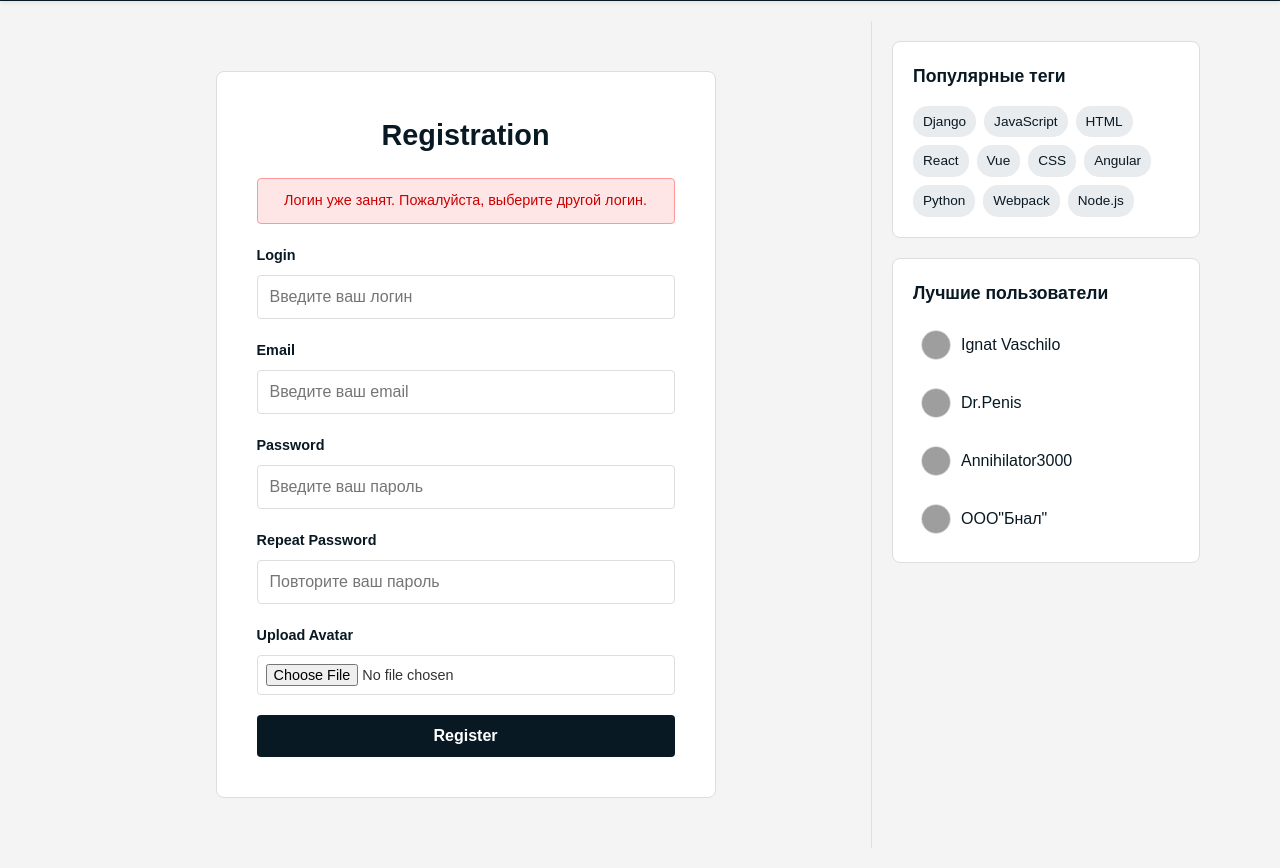
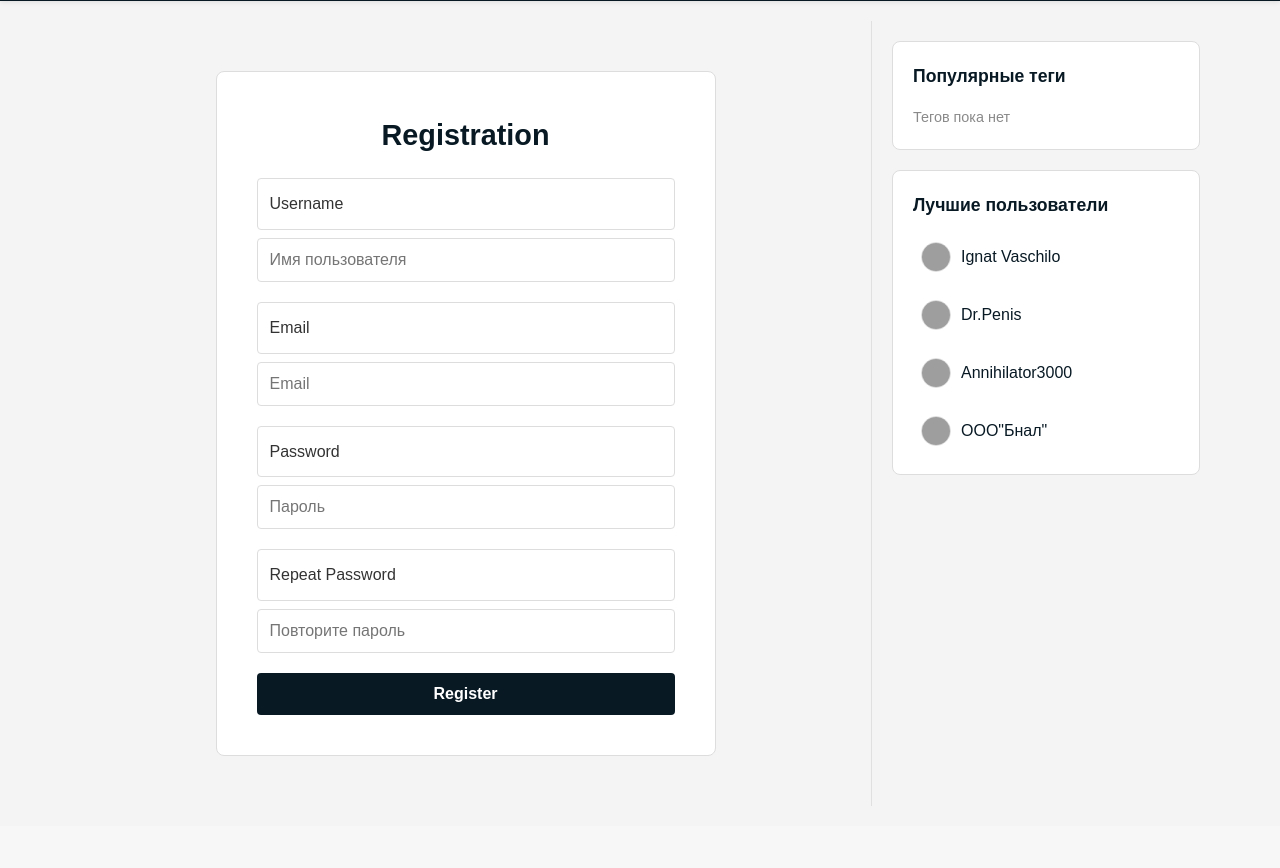
Before and after one commit to Xlebusheck1/DjangoWebForum, a Django app: page /signup/ in a window 1280 px wide. Shown: the part 70-938 px from the top of the page. After the commit the page ends 876 px from the top, so only its background shows below. Run offline with Django 5.2, Linux system fonts and the light colour scheme; data comes from the database, SQL or seed files in the repository; both versions use the stored data as it was after the commit; grey boxes are pictures that could not be loaded.

Commit message:
registration form

```diff
--- a/core/forms.py
+++ b/core/forms.py
@@ -1,7 +1,9 @@
 from django import forms
-from django.forms.widgets import PasswordInput, TextInput
+from django.forms.widgets import PasswordInput, TextInput, EmailInput
 from django.contrib.auth import authenticate
-from core.models import Question, Tag
+from core.models import Question, Tag, User
+from django.contrib.auth.password_validation import validate_password
+from django.core.exceptions import ValidationError
 
 
 class LoginForm(forms.Form):
@@ -30,10 +32,81 @@ class LoginForm(forms.Form):
         if username and password:
             self.user = authenticate(username=username, password=password)
             if self.user is None:
-                raise forms.ValidationError('Неверное имя пользователя или пароль')
+                raise ValidationError('Неверное имя пользователя или пароль')
 
         return cleaned_data
 
+
+class SignupForm(forms.ModelForm):
+    password1 = forms.CharField(
+        max_length=120,
+        widget=PasswordInput(attrs={
+            'class': 'form-input',
+            'placeholder': 'Пароль',
+            'autocomplete': 'new-password',
+        }),
+        label='Пароль'
+    )
+    password2 = forms.CharField(
+        max_length=120,
+        widget=PasswordInput(attrs={
+            'class': 'form-input',
+            'placeholder': 'Повторите пароль',
+            'autocomplete': 'new-password',
+        }),
+        label='Повторите пароль'
+    )
+
+    class Meta:
+        model = User
+        fields = ('username', 'email')
+        widgets = {
+            'username': TextInput(attrs={
+                'class': 'form-input',
+                'placeholder': 'Имя пользователя',
+                'autocomplete': 'username',
+            }),
+             'email': EmailInput(attrs={
+                'class': 'form-input',
+                'placeholder': 'Email',
+                'autocomplete': 'email',
+            }),
+        }
+        labels = {
+            'username': 'Имя пользователя',
+            'email': 'Email',
+        }
+
+    def clean_password2(self):
+        password1 = self.cleaned_data.get('password1')
+        password2 = self.cleaned_data.get('password2')
+        if not password1 or not password2:
+            raise ValidationError('Введите пароль дважды')
+        if password1 != password2:
+            raise ValidationError('Пароли не совпадают')
+        validate_password(password2)
+
+        return password2
+
+    def clean_username(self):
+        username = self.cleaned_data.get('username')
+        if User.objects.filter(username=username).exists():
+            raise ValidationError('Пользователь с таким именем уже существует')
+        return username
+
+    def clean_email(self):
+        email = self.cleaned_data.get('email')
+        if email and User.objects.filter(email=email).exists():
+            raise ValidationError('Пользователь с таким email уже существует')
+        return email
+
+    def save(self, commit=True):
+        user = super().save(commit=False)
+        password = self.cleaned_data['password1']
+        user.set_password(password)
+        if commit:
+            user.save()
+        return user
 
 class QuestionForm(forms.Form):
     title = forms.CharField(
--- a/core/views.py
+++ b/core/views.py
@@ -6,7 +6,7 @@ from core.models import Question, Tag
 from django.utils.decorators import method_decorator
 from django.contrib.auth.decorators import login_required
 from django.views.decorators.cache import never_cache
-from core.forms import LoginForm, QuestionForm
+from core.forms import LoginForm, QuestionForm, SignupForm
 from django.contrib.auth import login, logout
 from django.contrib import messages
 
@@ -127,21 +127,6 @@ class QuestionView(TemplateView):
         return context
 
 
-class SignupView(TemplateView):
-    template_name = 'core/signup.html'
-
-    def get_context_data(self, **kwargs):
-        context = super().get_context_data(**kwargs)
-        is_authenticated = self.request.user.is_authenticated
-        username = self.request.user.username if is_authenticated else ''
-        context.update({
-            'is_authenticated': is_authenticated,
-            'username': username,
-            'popular_tags': get_popular_tags()
-        })
-        return context
-
-
 @method_decorator(login_required, name='dispatch')
 class AskView(TemplateView):
     http_method_names = ['get', 'post']
@@ -180,6 +165,7 @@ class AskView(TemplateView):
 
         return render(request, self.template_name, {'form': form, 'tags': Tag.objects.all()})
 
+
 class SettingsView(TemplateView):
     template_name = 'core/settings.html'
 
@@ -199,6 +185,7 @@ class SettingsView(TemplateView):
             'popular_tags': get_popular_tags()
         })
         return context
+
 
 class AuthView(TemplateView):
     http_method_names = ['get', 'post']
@@ -226,6 +213,27 @@ def logout_view(request):
         return redirect('/')
 
 
+class SignupView(TemplateView):
+    http_method_names = ['get', 'post']
+    template_name = 'core/signup.html'
+
+    def get_context_data(self, **kwargs):
+        form = SignupForm()
+        context = super(SignupView, self).get_context_data(**kwargs)
+        context['form'] = form
+        return context
+
+    def post(self, request, *args, **kwargs):
+        form = SignupForm(request.POST)
+        if form.is_valid():
+            user = form.save()
+            login(request, user)
+            messages.add_message(request, messages.SUCCESS , "Успешная регистрация")
+            return redirect('/')
+
+        return render(request, template_name='core/signup.html', context={'form': form})
+
+
 def like_question(request, question_id):
     if request.method == 'POST' and request.session.get('is_authenticated'):
         ...
--- a/templates/base.html
+++ b/templates/base.html
@@ -8,7 +8,7 @@
     <link rel="stylesheet" href="{% static 'css/base.css' %}">
     <link rel="stylesheet" href="{% static 'css/header.css' %}">
     <link rel="stylesheet" href="{% static 'css/sidebar.css' %}">
-    <link rel="stylesheet" href="{% static 'css/question.css' %}">
+    <link rel="stylesheet" href="{% static 'css/questions.css' %}">
     <link rel="stylesheet" href="{% static 'css/pagination.css' %}">
     <link rel="stylesheet" href="{% static 'css/form.css' %}">
     <link rel="stylesheet" href="{% static 'css/navigation.css' %}">
--- a/templates/core/auth.html
+++ b/templates/core/auth.html
@@ -10,7 +10,7 @@
 <div class="left-column">
     <div class="login">
 
-        <form class="login__form" method="post" action="{% url 'login' %}">
+        <form class="login__form" method="POST" action="{% url 'login' %}">
             {% csrf_token %}
 
             {% if form.non_field_errors %}
--- a/templates/core/signup.html
+++ b/templates/core/signup.html
@@ -11,31 +11,65 @@
 <div class="left-column">
     <div class="registration">
         <h2 class="registration__title">Registration</h2>
-        <div class="error-message">
-            Логин уже занят. Пожалуйста, выберите другой логин.
-        </div>
-        <form class="registration__form" method="POST" action="{% url 'register' %}">
+        <form class="registration__form" method="POST" action="{% url 'signup' %}">
             {% csrf_token %}
+
+            {% if form.non_field_errors %}
+            <div class="alert alert-error">
+                {% for error in form.non_field_errors %}
+                    {{ error }}
+                {% endfor %}
+            </div>
+            {% endif %}
+
             <div class="form-group">
-                <label for="username" class="form-label">Login</label>
-                <input type="text" id="username" name="username" class="form-input" placeholder="Введите ваш логин">
+                <label for={{ form.username.id_for_label }} class="form-input">Username</label>
+                {{ form.username }}
+                {% if form.username.errors %}
+                <div style="color: red; font-size: 0.875rem;">
+                    {% for error in form.username.errors %}
+                        {{ error }}
+                    {% endfor %}
+                </div>
+                {% endif %}
             </div>
+
             <div class="form-group">
-                <label for="email" class="form-label">Email</label>
-                <input type="email" id="email" name="email" class="form-input" placeholder="Введите ваш email">
+                <label for={{ form.email.id_for_label }} class="form-input">Email</label>
+                {{ form.email }}
+                {% if form.email.errors %}
+                <div style="color: red; font-size: 0.875rem;">
+                    {% for error in form.email.errors %}
+                        {{ error }}
+                    {% endfor %}
+                </div>
+                {% endif %}
             </div>
+
             <div class="form-group">
-                <label for="password" class="form-label">Password</label>
-                <input type="password" id="password" name="password" class="form-input" placeholder="Введите ваш пароль">
+                <label for={{ form.password1.id_for_label }} class="form-input">Password</label>
+                {{ form.password1 }}
+                {% if form.password1.errors %}
+                <div style="color: red; font-size: 0.875rem;">
+                    {% for error in form.password1.errors %}
+                        {{ error }}
+                    {% endfor %}
+                </div>
+                {% endif %}
             </div>
+
             <div class="form-group">
-                <label for="reg-repeat-password" class="form-label">Repeat Password</label>
-                <input type="password" id="reg-repeat-password" class="form-input" placeholder="Повторите ваш пароль">
+                <label for={{ form.password2.id_for_label }} class="form-input">Repeat Password</label>
+                {{ form.password2 }}
+                {% if form.password1.errors %}
+                <div style="color: red; font-size: 0.875rem;">
+                    {% for error in form.password2.errors %}
+                        {{ error }}
+                    {% endfor %}
+                </div>
+                {% endif %}
             </div>
-            <div class="form-group">
-                <label for="reg-avatar" class="form-label">Upload Avatar</label>
-                <input type="file" id="reg-avatar" class="form-file" accept="image/*">
-            </div>
+
             <button type="submit" class="btn">Register</button>
         </form>
     </div>
```
Also changed, not shown: static/css/question.css (deleted, +0 -70 lines), db.sqlite3.
